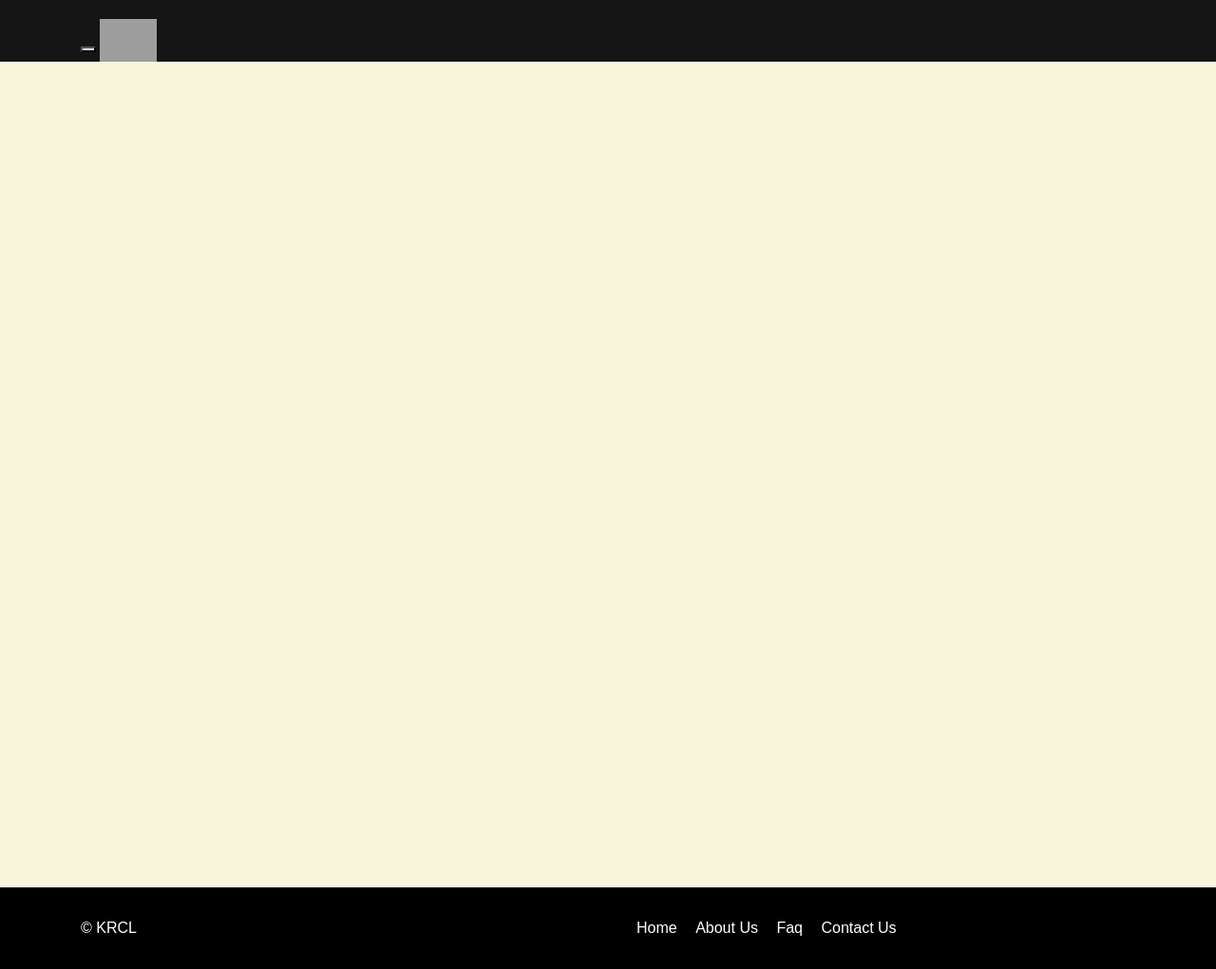
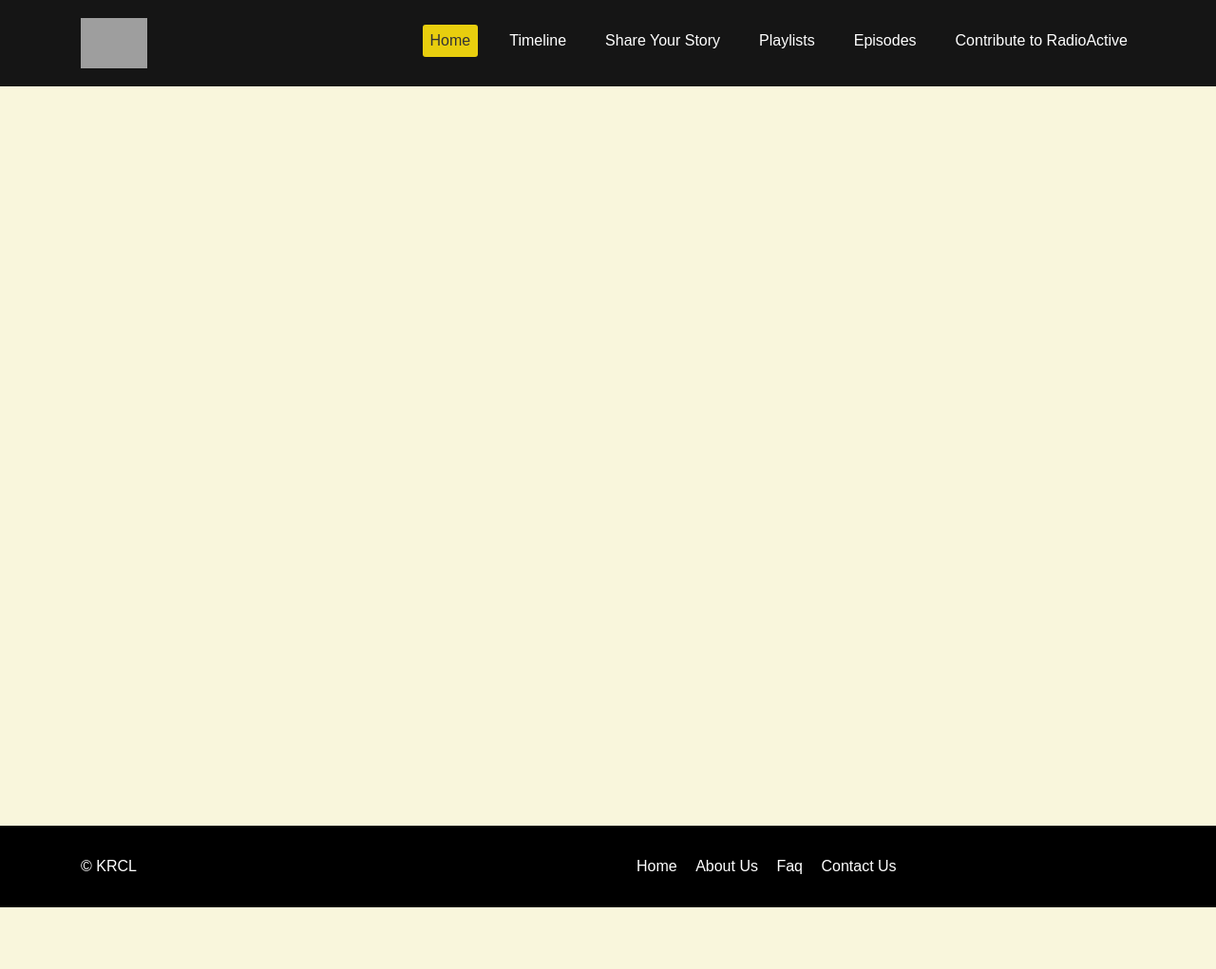
Before and after one commit to Abdullah-l/krcl, a Django app: template krclProject/templates/index.html in a window 1280 px wide. Shown: the whole page at 95% size. After the commit the page ends 956 px from the top, so only its background shows below. Run offline with Django 3.2, Linux system fonts and the light colour scheme; the template is opened without the code that fills it, so the values that code supplies are empty; some libraries are stand-ins or nearby versions; grey boxes are pictures that could not be loaded.

Commit message:
Fixed Navbar

```diff
--- a/krclProject/templates/index.html
+++ b/krclProject/templates/index.html
@@ -13,19 +13,12 @@
 </head>
 
 <body>
-    <nav class="navbar navbar-fixed-top" role="banner">
+    <nav class="navbar navbar-expand-sm fixed-top">
         <div class="container">
-        <div class="navbar-header">
-          <button type="button" class="navbar-toggle" data-toggle="collapse" data-target=".navbar-collapse">
-                        <span class="sr-only">Toggle navigation</span>
-                        <span class="icon-bar"></span>
-                        <span class="icon-bar"></span>
-                        <span class="icon-bar"></span>
-                    </button>
-          <a class="navbar-brand" href="index.html"><img src="logo.png" style="width: 60px;" alt="logo"></a>
-        </div>
-        <div class="collapse navbar-collapse navbar-right">
-          <ul class="nav navbar-nav">
+             <a class="navbar-brand" href="index.html">
+             <img src="logo.png" style="width: 70px;" alt="logo">
+            </a>
+            <ul class="navbar-nav ml-sm-auto">
               <li class="active"><a class="nav-link" href="index.html">Home</a></li>
               <li class="nav-item"><a class="nav-link" href="index.html">Timeline</a></li>
               <li class="nav-item"><a class="nav-link" href="index.html">Share Your Story</a></li>
@@ -33,7 +26,6 @@
               <li class="nav-item"><a class="nav-link"  href="index.html">Episodes</a></li>
               <li class="nav-item"><a class="nav-link"  href="index.html">Contribute to RadioActive</a></li>
             </ul>
-        </div>
           </div>
       </nav>
 
@@ -73,7 +65,7 @@
 </br>
 
 
-  <footer id="footer" class="midnight-blue">
+  <footer id="footer">
     <div class="container">
       <div class="row">
         <div class="col-sm-6">
@@ -90,6 +82,7 @@
       </div>
     </div>
   </footer>
+
   <script src="https://code.jquery.com/jquery-3.3.1.slim.min.js" integrity="sha384-q8i/X+965DzO0rT7abK41JStQIAqVgRVzpbzo5smXKp4YfRvH+8abtTE1Pi6jizo" crossorigin="anonymous"></script>
   <script src="https://cdnjs.cloudflare.com/ajax/libs/popper.js/1.14.7/umd/popper.min.js" integrity="sha384-UO2eT0CpHqdSJQ6hJty5KVphtPhzWj9WO1clHTMGa3JDZwrnQq4sF86dIHNDz0W1" crossorigin="anonymous"></script>
   <script src="https://stackpath.bootstrapcdn.com/bootstrap/4.3.1/js/bootstrap.min.js" integrity="sha384-JjSmVgyd0p3pXB1rRibZUAYoIIy6OrQ6VrjIEaFf/nJGzIxFDsf4x0xIM+B07jRM" crossorigin="anonymous"></script>
--- a/krclProject/templates/style.css
+++ b/krclProject/templates/style.css
@@ -1,3 +1,4 @@
+/* Sorry there are no comments, will add them soon*/
 
 body {
   background: #F9F6DC;
@@ -6,45 +7,20 @@
   line-height:1.6em;
 }
 
-.navbar-fixed-top .navbar-toggle .icon-bar {
-  background-color: #fff;
-}
-
-.navbar>.container .navbar-brand{
-  margin-left: 0;
-}
-
-.top-bar {
-  padding: 10px 0;
-  background: #090909;
-  border-bottom: 1px solid #222;
-  line-height: 28px;
-}
-
-.navbar-brand {
-  padding: 0;
-  margin:0;
-  color:#E8CE0E;
-}
-
 .navbar {
-  border-radius: 0;
-  margin-bottom: 0;
   background: #151515;
-  padding: 15px 0;
-  padding-bottom: 0;
 }
 
  .navbar-nav{
-  margin-top: 12px;
+  margin-top: 18px;
  }
 
 .navbar-nav>li{
   margin-left: 25px;
-  padding-bottom: 28px;
+  padding-bottom: 23px;
 }
 
-.navbar-fixed-top .navbar-nav > li > a {
+.fixed-top .navbar-nav > li > a {
   padding: 5px 15px;
   margin: 0;
   border-radius: 3px;
@@ -53,36 +29,31 @@
   display: inline-block;
 }
 
-.navbar-fixed-top .navbar-nav > li > a:hover{
+.fixed-top .navbar-nav > li > a:hover{
 	background-color: #E8CE0E;
   color: #333;
 }
 
-.navbar-fixed-top {
+.fixed-top {
   border: none;
 }
 
-.navbar-fixed-top .navbar-brand {
-  font-size: 36px;
-  line-height: 50px;
-  color: #fff;
-}
-
-.navbar-fixed-top .navbar-nav > .active > a,
-.navbar-fixed-top .navbar-nav > .active > a:hover,
-.navbar-fixed-top .navbar-nav > .active > a:focus,
-.navbar-fixed-top .navbar-nav > .open > a,
-.navbar-fixed-top .navbar-nav > .open > a:hover,
-.navbar-fixed-top .navbar-nav > .open > a:focus {
+.fixed-top .navbar-nav > .active > a,
+.fixed-top .navbar-nav > .active > a:hover,
+.fixed-top .navbar-nav > .active > a:focus,
+.fixed-top .navbar-nav > .open > a,
+.fixed-top .navbar-nav > .open > a:hover,
+.fixed-top .navbar-nav > .open > a:focus {
   background-color: #E8CE0E;
   color: #333;
 }
 
-
-.navbar-fixed-top .navbar-collapse,
-.navbar-fixed-top .navbar-form {
-  border-top: 0;
-  padding-bottom: 0;
+a {
+  color: #E8CE0E;
+  -webkit-transition: color 300ms, background-color 300ms;
+  -moz-transition: color 300ms, background-color 300ms;
+  -o-transition:  color 300ms, background-color 300ms;
+  transition:  color 300ms, background-color 300ms;
 }
 
 #footer {
```
Also changed, not shown: krclProject/db.sqlite3 (added). Lines whose indentation alone changed are shown as unchanged.
